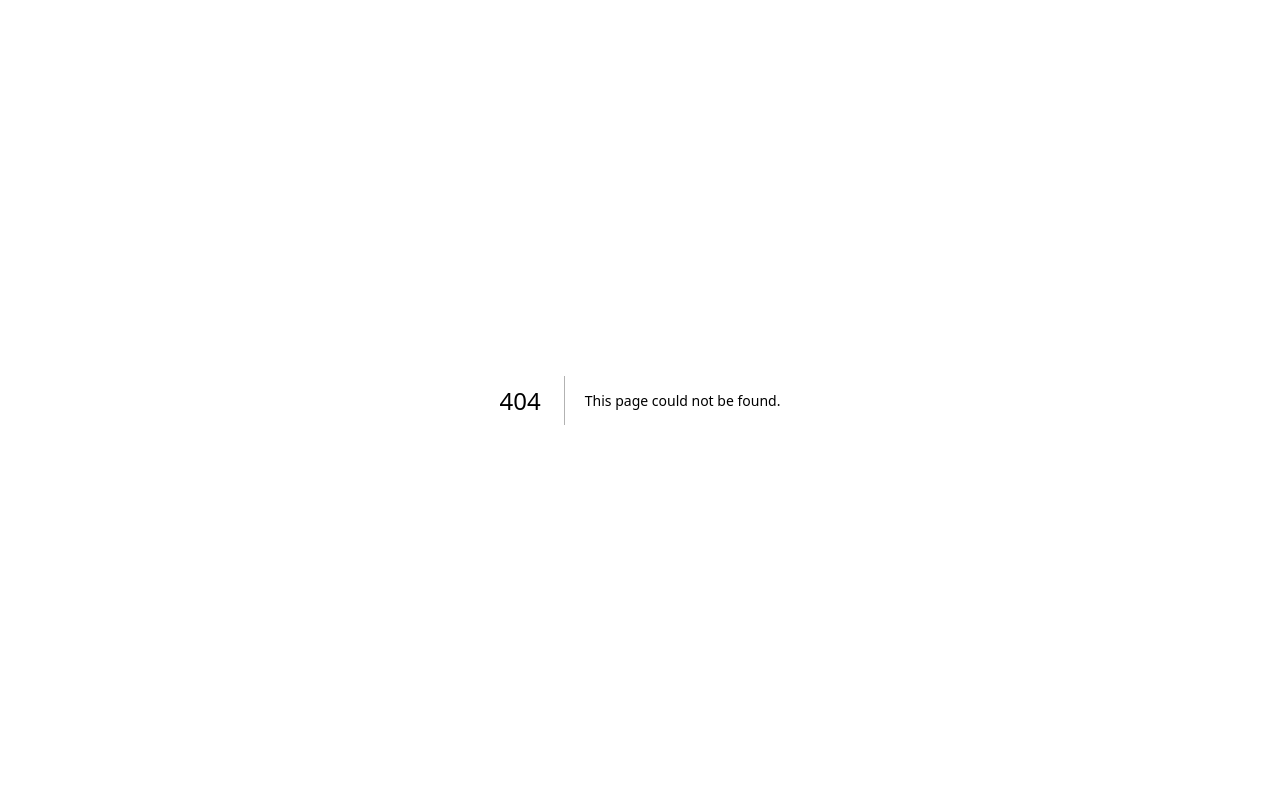
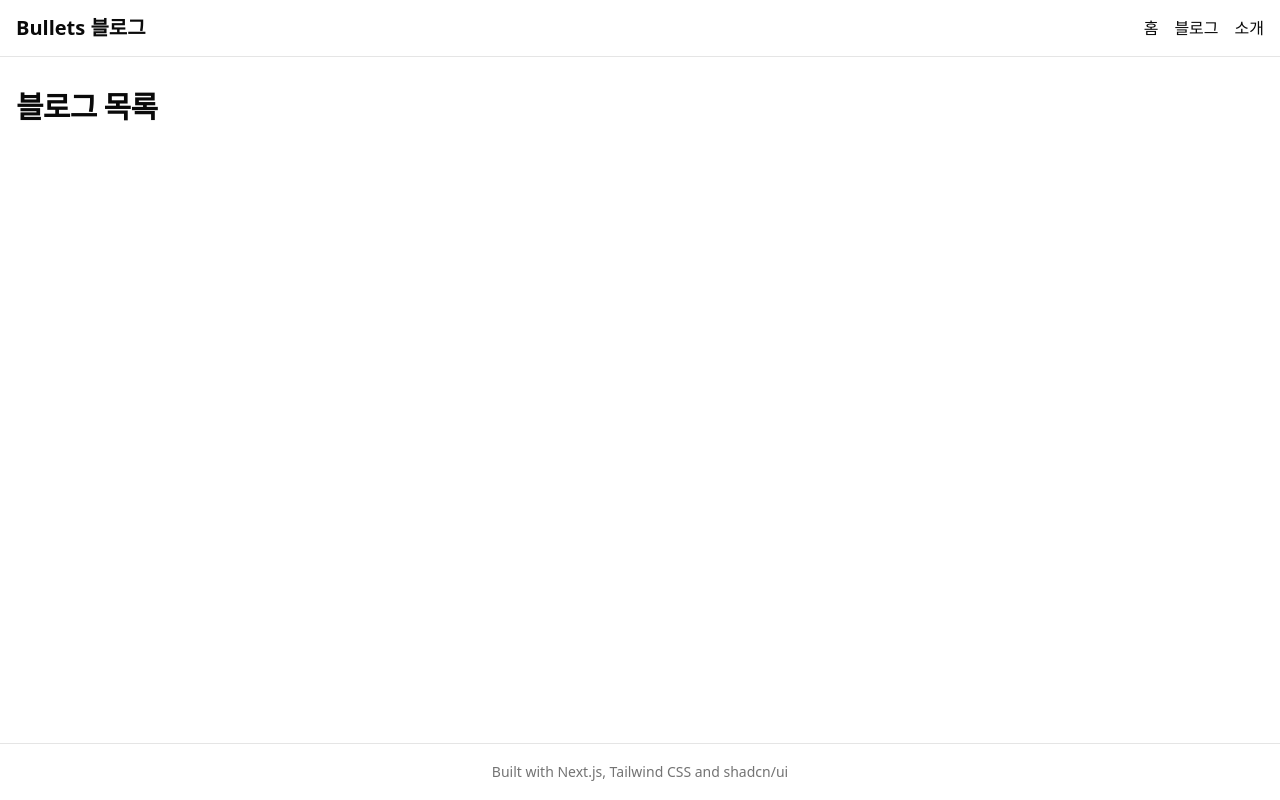
Before and after one commit to bullets-jyr/notion-blog-nextjs, a Next.js app: page /blog in a window 1280 px wide. Before the commit this address had no page. Built offline with nearby package versions, Linux system fonts and the light colour scheme.

Commit message:
프로젝트 구조 및 페이지 라우트

```diff
--- /dev/null
+++ b/app/about/page.tsx
@@ -0,0 +1,24 @@
+import Header from '@/components/layouts/Header';
+import Footer from '@/components/layouts/Footer';
+
+export default function About() {
+    return (
+        // min-h-screen으로 전체 높이 보장, grid로 3개 영역 분할
+        <div className="flex min-h-screen flex-col">
+            {/* Header 영역 */}
+            <Header />
+            {/* Main 영역 */}
+            <main className="flex-1">
+                <div className="container mx-auto px-4 py-8">
+                    <div className="space-y-8">
+                        {/* 섹션 제목 */}
+                        <h2 className="text-3xl font-bold tracking-tight">소개</h2>
+                    </div>
+                </div>
+            </main>
+
+            {/* Footer 영역 */}
+            <Footer />
+        </div>
+    );
+}
--- /dev/null
+++ b/app/blog/page.tsx
@@ -0,0 +1,24 @@
+import Header from '@/components/layouts/Header';
+import Footer from '@/components/layouts/Footer';
+
+export default function Blog() {
+    return (
+        // min-h-screen으로 전체 높이 보장, grid로 3개 영역 분할
+        <div className="flex min-h-screen flex-col">
+            {/* Header 영역 */}
+            <Header />
+            {/* Main 영역 */}
+            <main className="flex-1">
+                <div className="container mx-auto px-4 py-8">
+                    <div className="space-y-8">
+                        {/* 섹션 제목 */}
+                        <h2 className="text-3xl font-bold tracking-tight">블로그 목록</h2>
+                    </div>
+                </div>
+            </main>
+
+            {/* Footer 영역 */}
+            <Footer />
+        </div>
+    );
+}
--- a/app/page.tsx
+++ b/app/page.tsx
@@ -1,28 +1,13 @@
 import { Card, CardHeader, CardTitle, CardDescription } from '@/components/ui/card';
+import Header from '@/components/layouts/Header';
+import Footer from '@/components/layouts/Footer';
 
 export default function Home() {
     return (
         // min-h-screen으로 전체 높이 보장, grid로 3개 영역 분할
         <div className="flex min-h-screen flex-col">
             {/* Header 영역 */}
-            <header className="sticky top-0 z-50 border-b">
-                <div className="container mx-auto flex h-14 items-center px-4">
-                    <a href="#" className="text-xl font-semibold">
-                        <span className="font-bold">Bullets 블로그</span>
-                    </a>
-                    <nav className="ml-auto flex items-center gap-4">
-                        <a href="#" className="hover:text-primary font-medium">
-                            홈
-                        </a>
-                        <a href="#" className="hover:text-primary font-medium">
-                            블로그
-                        </a>
-                        <a href="#" className="hover:text-primary font-medium">
-                            소개
-                        </a>
-                    </nav>
-                </div>
-            </header>
+            <Header />
 
             {/* Main 영역 */}
             <main className="flex-1">
@@ -51,13 +36,7 @@ export default function Home() {
             </main>
 
             {/* Footer 영역 */}
-            <footer className="border-t">
-                <div className="container mx-auto flex h-14 items-center justify-center">
-                    <p className="text-muted-foreground text-sm">
-                        Built with Next.js, Tailwind CSS and shadcn/ui
-                    </p>
-                </div>
-            </footer>
+            <Footer />
         </div>
     );
 }
--- /dev/null
+++ b/components/layouts/Footer.tsx
@@ -0,0 +1,11 @@
+export default function Footer() {
+    return (
+        <footer className="border-t">
+            <div className="container mx-auto flex h-14 items-center justify-center">
+                <p className="text-muted-foreground text-sm">
+                    Built with Next.js, Tailwind CSS and shadcn/ui
+                </p>
+            </div>
+        </footer>
+    );
+}
--- /dev/null
+++ b/components/layouts/Header.tsx
@@ -0,0 +1,23 @@
+import Link from 'next/link';
+export default function Header() {
+    return (
+        <header className="sticky top-0 z-50 border-b">
+            <div className="container mx-auto flex h-14 items-center px-4">
+                <Link href="/" className="text-xl font-semibold">
+                    <span className="font-bold">Bullets 블로그</span>
+                </Link>
+                <nav className="ml-auto flex items-center gap-4">
+                    <Link href="/" className="hover:text-primary font-medium">
+                        홈
+                    </Link>
+                    <Link href="/blog" className="hover:text-primary font-medium">
+                        블로그
+                    </Link>
+                    <Link href="/about" className="hover:text-primary font-medium">
+                        소개
+                    </Link>
+                </nav>
+            </div>
+        </header>
+    );
+}
```
